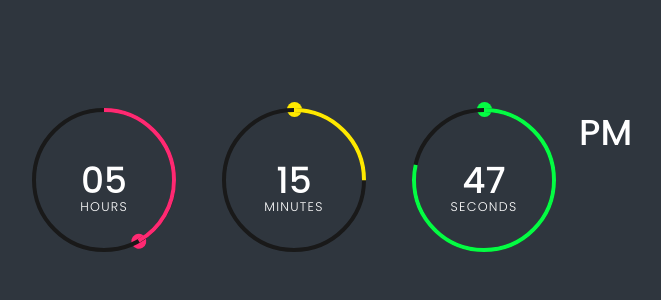
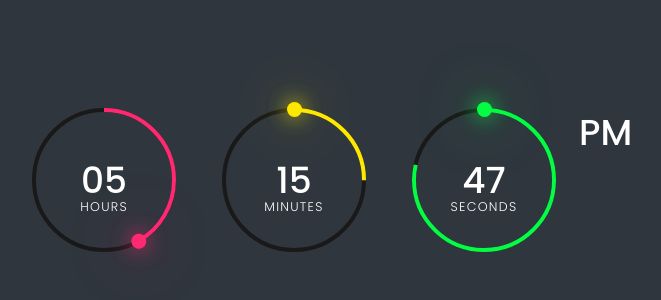
Before and after one commit to StecLukasz/Amazing-Digital-Clock, a plain HTML site: page index.html in a window 1280 px wide. Shown: the part 220-520 px from the top of the page, without its empty margins (326-987 px from the left). Drawn offline with Linux system fonts and the light colour scheme.

Commit message:
already done

```diff
--- a/style.css
+++ b/style.css
@@ -43,7 +43,7 @@ body {
   fill: transparent;
   stroke: #191919;
   fill: none;
-  stroke-width: 4;;
+  stroke-width: 4;
   transform: translate(5px, 5px);
 }
 
@@ -76,7 +76,7 @@ body {
   position: absolute;
   width: 100%;
   height: 100%;
-  z-index: auto;
+  z-index: 10;
   display: flex;
   justify-content: center;
 }
@@ -88,5 +88,6 @@ body {
   height: 15px;
   background: var(--clr);
   border-radius: 50%;
-  box-shadow: 0 0 20px var(--clr), 0 0 60px var(--clr;);
+  box-shadow: 0 0 20px var(--clr),
+  0 0 60px var(--clr);
 }
```
